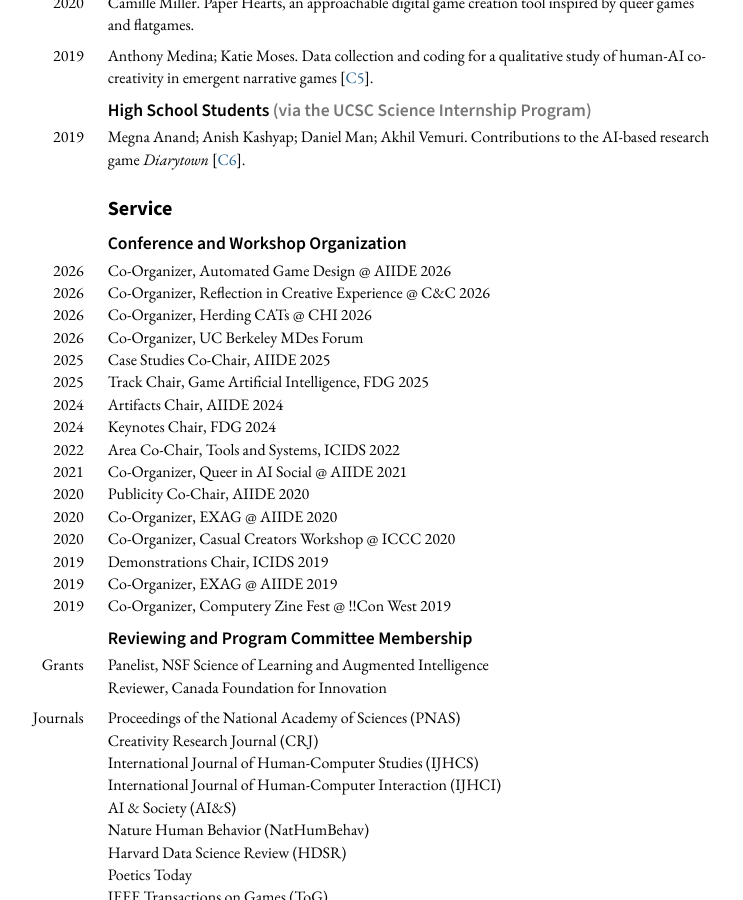
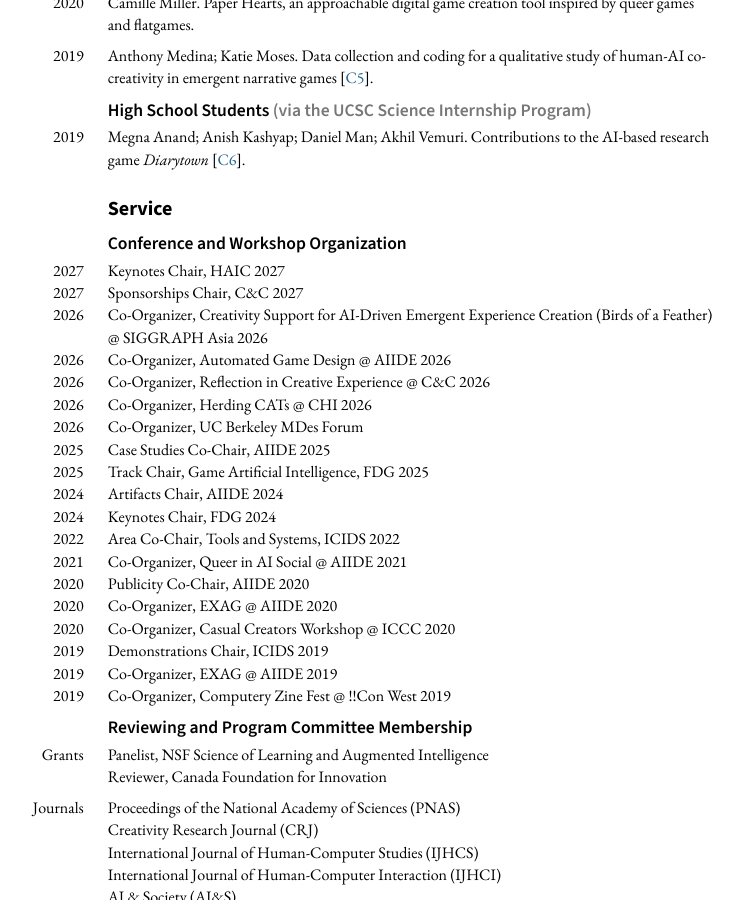
Before and after one commit to mkremins/mkremins.github.io, a Jekyll site: the page built from cv/index.html, in a window 1280 px wide and 900 px high, scrolled down 15763 px. Shown: the whole window, without its empty margins (275-1018 px from the left). Built offline with Jekyll 4.4.1, drawn with Linux system fonts in a browser that asks for light colours.

Commit message:
Add recent organizing roles
- HAIC 2027 Keynotes Chair
- C&C 2027 Sponsorships Chair
- SIGGRAPH Asia 2026 BoF organizer

```diff
--- a/cv/index.html
+++ b/cv/index.html
@@ -528,6 +528,18 @@ layout: null
       <h3>Conference and Workshop Organization</h3>
       <div class="oneline-entries">
         <div class="dated-entry">
+          <div class="dated-date">2027</div>
+          <div class="dated-content">Keynotes Chair, HAIC 2027</div>
+        </div>
+        <div class="dated-entry">
+          <div class="dated-date">2027</div>
+          <div class="dated-content">Sponsorships Chair, C&C 2027</div>
+        </div>
+        <div class="dated-entry">
+          <div class="dated-date">2026</div>
+          <div class="dated-content">Co-Organizer, Creativity Support for AI-Driven Emergent Experience Creation (Birds of a Feather) @ SIGGRAPH Asia 2026</div>
+        </div>
+        <div class="dated-entry">
           <div class="dated-date">2026</div>
           <div class="dated-content">Co-Organizer, Automated Game Design @ AIIDE 2026</div>
         </div>
```
